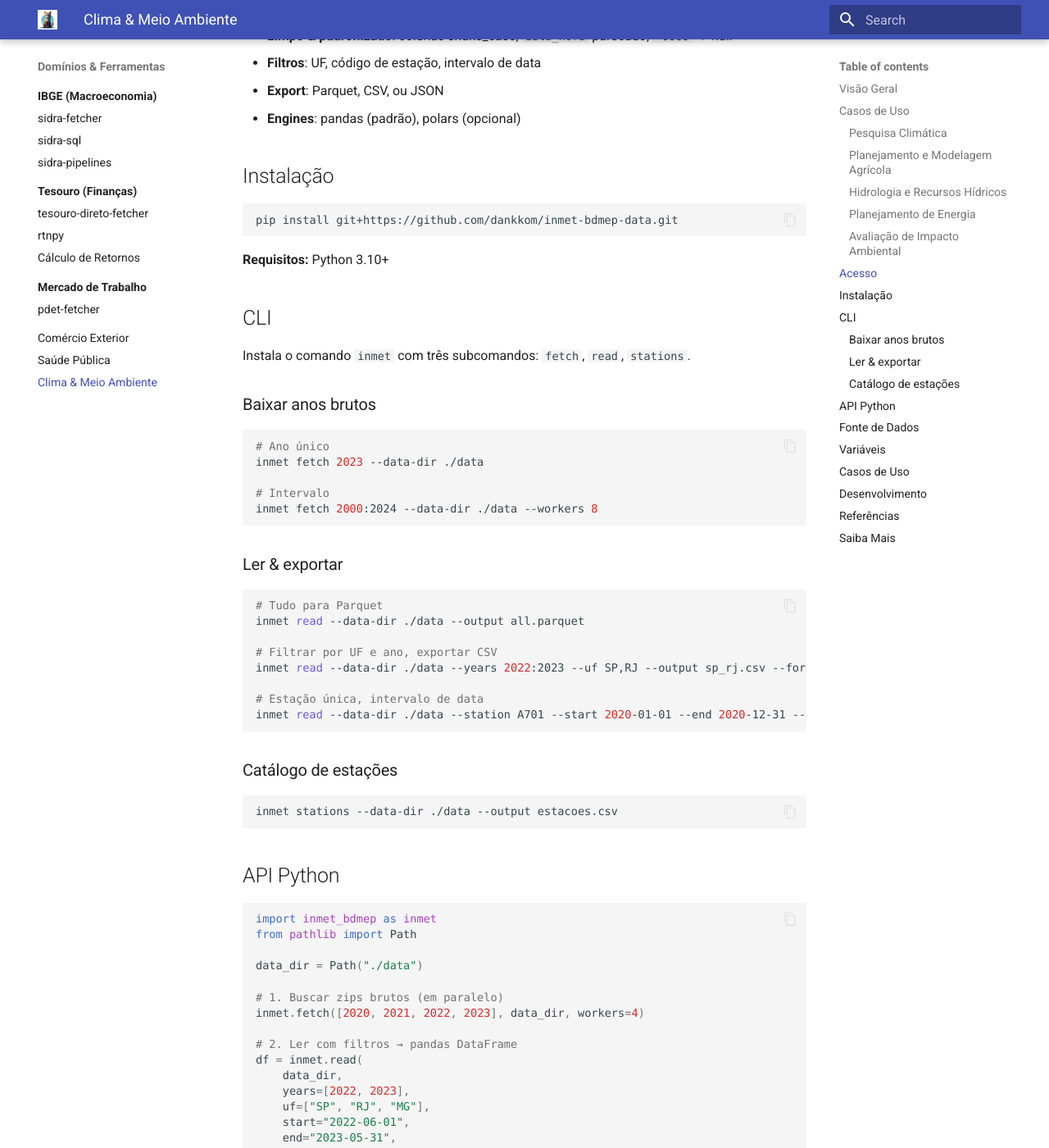
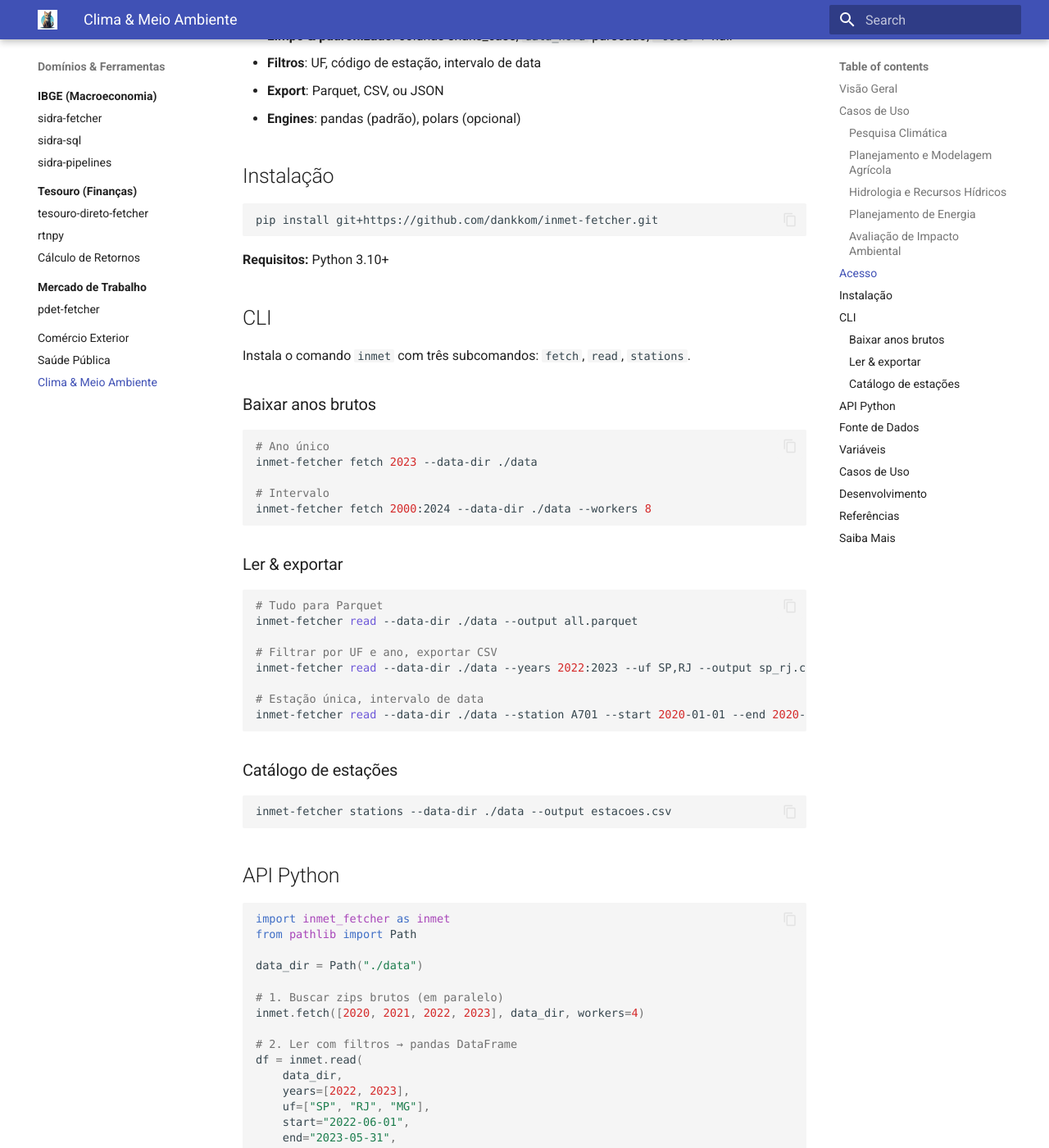
Before and after one commit to Quantilica/docs, an MkDocs documentation site: the page built from docs/clima/inmet-fetcher.md, in a window 1280 px wide and 1400 px high, scrolled down 1530 px. Shown: the whole window at 82% size. Built offline with MkDocs 1.6.1 and Material for MkDocs 9.7.7, drawn with Linux system fonts in a browser that asks for light colours; some web fonts are replaced; some of the changed text lies outside the part shown.

Commit message:
docs: rename inmet-bdmep-data → inmet-fetcher throughout
Reflects the package branding update. The doc page is renamed
(inmet-bdmep-data.md → inmet-fetcher.md), CLI examples updated
(inmet → inmet-fetcher), and all cross-references updated.

Co-Authored-By: Claude Sonnet 4.6 <noreply@anthropic.com>

````diff
--- a/docs/clima/inmet-bdmep-data.md
+++ b/docs/clima/inmet-fetcher.md
@@ -2,7 +2,7 @@
 
 Dados meteorológicos e ambientais brasileiros do INMET (Instituto Nacional de Meteorologia).
 
-**inmet-bdmep-data** fornece acesso à rede abrangente de estações meteorológicas históricas do Brasil, habilitando pesquisa climática, análise agrícola, estudos de hidrologia e monitoramento ambiental.
+**inmet-fetcher** fornece acesso à rede abrangente de estações meteorológicas históricas do Brasil, habilitando pesquisa climática, análise agrícola, estudos de hidrologia e monitoramento ambiental.
 
 ## Visão Geral
 
@@ -49,7 +49,7 @@ Acesse dados meteorológicos históricos oficiais do Brasil com:
 ## Instalação
 
 ```bash
-pip install git+https://github.com/dankkom/inmet-bdmep-data.git
+pip install git+https://github.com/dankkom/inmet-fetcher.git
 ```
 
 **Requisitos:** Python 3.10+
@@ -62,35 +62,35 @@ Instala o comando `inmet` com três subcomandos: `fetch`, `read`, `stations`.
 
 ```bash
 # Ano único
-inmet fetch 2023 --data-dir ./data
+inmet-fetcher fetch 2023 --data-dir ./data
 
 # Intervalo
-inmet fetch 2000:2024 --data-dir ./data --workers 8
+inmet-fetcher fetch 2000:2024 --data-dir ./data --workers 8
 ```
 
 ### Ler & exportar
 
 ```bash
 # Tudo para Parquet
-inmet read --data-dir ./data --output all.parquet
+inmet-fetcher read --data-dir ./data --output all.parquet
 
 # Filtrar por UF e ano, exportar CSV
-inmet read --data-dir ./data --years 2022:2023 --uf SP,RJ --output sp_rj.csv --format csv
+inmet-fetcher read --data-dir ./data --years 2022:2023 --uf SP,RJ --output sp_rj.csv --format csv
 
 # Estação única, intervalo de data
-inmet read --data-dir ./data --station A701 --start 2020-01-01 --end 2020-12-31 --output a701.parquet
+inmet-fetcher read --data-dir ./data --station A701 --start 2020-01-01 --end 2020-12-31 --output a701.parquet
 ```
 
 ### Catálogo de estações
 
 ```bash
-inmet stations --data-dir ./data --output estacoes.csv
+inmet-fetcher stations --data-dir ./data --output estacoes.csv
 ```
 
 ## API Python
 
 ```python
-import inmet_bdmep as inmet
+import inmet_fetcher as inmet
 from pathlib import Path
 
 data_dir = Path("./data")
@@ -157,8 +157,8 @@ Metadados da estação por linha unidos automaticamente: `regiao`, `uf`, `estaca
 ## Desenvolvimento
 
 ```bash
-git clone https://github.com/Quantilica/inmet-bdmep-data.git
-cd inmet-bdmep-data
+git clone https://github.com/Quantilica/inmet-fetcher.git
+cd inmet-fetcher
 uv sync
 pytest
 ```
--- a/mkdocs.yml
+++ b/mkdocs.yml
@@ -47,7 +47,7 @@ nav:
           - pdet-fetcher: trabalho/pdet-fetcher.md
       - Comércio Exterior: comex/comexdown.md
       - Saúde Pública: saude/datasus-fetcher.md
-      - Clima & Meio Ambiente: clima/inmet-bdmep-data.md
+      - Clima & Meio Ambiente: clima/inmet-fetcher.md
 
   - Cookbook:
       - cookbook/index.md
````
Also changed, not shown: docs/concepts/arquitetura.md (+2 -2 lines), docs/concepts/index.md (+1 -1 lines), docs/concepts/principios.md (+1 -1 lines), docs/index.md (+4 -4 lines).
